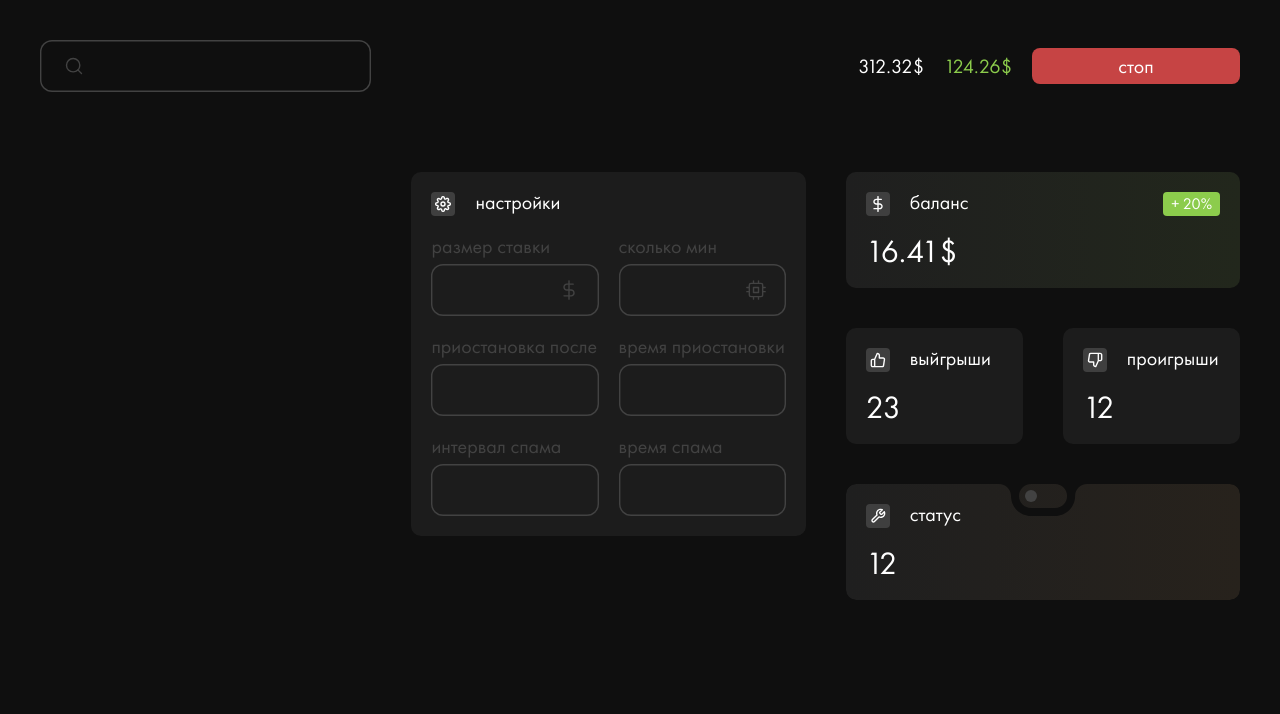
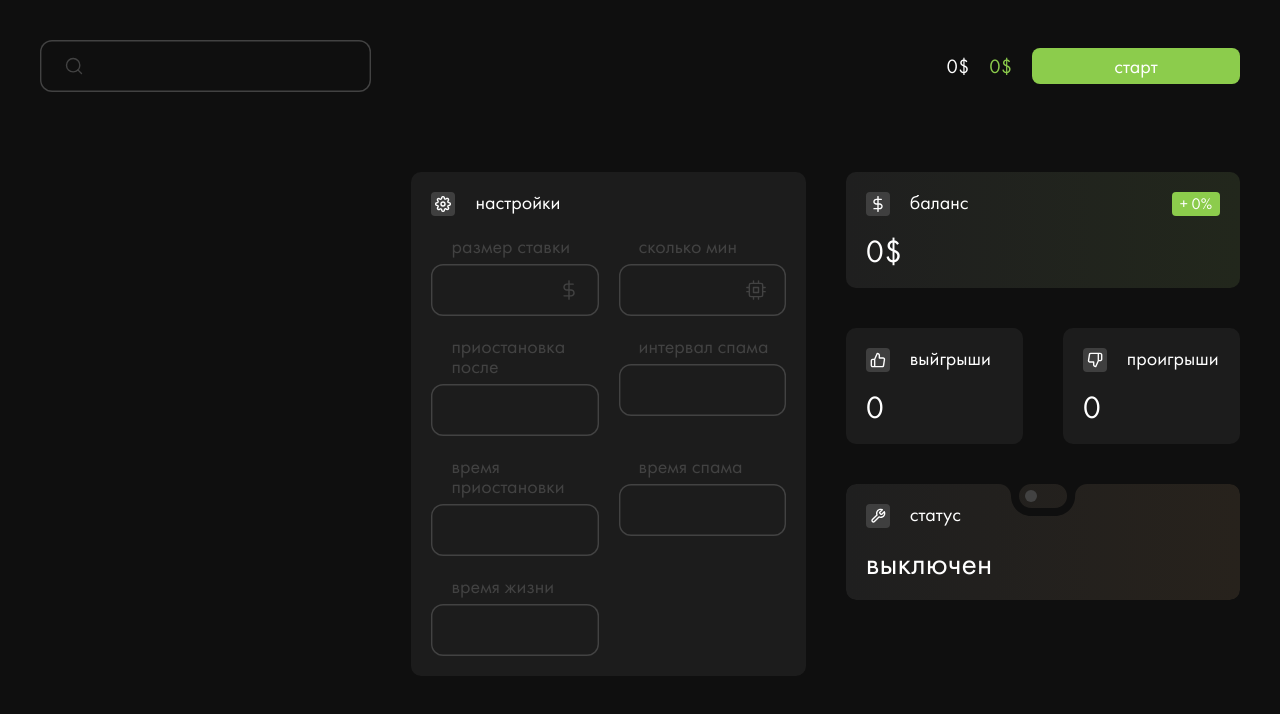
Before and after one commit to Nikonell/hacas-frontend, a SvelteKit app: page / in a window 1280 px wide. Shown: the top 714 px of the page. Built offline with nearby package versions, Linux system fonts and the light colour scheme; no server answers.

Commit message:
pre-final

```diff
--- a/src/components/Accounts.svelte
+++ b/src/components/Accounts.svelte
@@ -1,9 +1,9 @@
 <script lang="ts">
     import {type Account, AccountStatus} from "../data/accountsUI";
-    import {onMount} from "svelte";
     import {buttons} from "../data/PopupButtonsData";
     import PopupButtons from "./PopupButton.svelte";
     import {Socket} from "socket.io-client";
+    import type {GameState} from "../data/gameStateUI";
 
     interface Props {
         searchText: string;
@@ -13,6 +13,7 @@
         accounts: Account[];
         selectedAccountIDs: number[];
         accountsSocket: Socket;
+        gameState: GameState | undefined;
     }
 
     let {
@@ -22,7 +23,8 @@
         haveToDelete = $bindable(),
         accounts = $bindable(),
         selectedAccountIDs = $bindable(),
-        accountsSocket
+        accountsSocket,
+        gameState
     }: Props = $props()
 
     let addingTheAccount = $state(false);
@@ -45,27 +47,30 @@
         popupVisible = false;
     }
 
-    onMount(() => {
-        document.addEventListener("click", closePopup);
-    });
-
     const getFullName = (firstName: string, lastName: string) => {
         return firstName + (lastName ? ' ' + lastName : '');
     }
 
     const displayedAccounts = $derived({
-        active: accounts.filter(account => account.status === AccountStatus.ACTIVE &&
+        playing: accounts.filter(account => account.status === AccountStatus.ACTIVE && account.id === gameState?.inGameAccount && gameState?.started &&
             getFullName(account.firstName, account.lastName).toLowerCase().includes(searchText.toLowerCase())),
-        inactive: accounts.filter(account => account.status === AccountStatus.INACTIVE &&
+        waiting: accounts.filter(account => account.status === AccountStatus.ACTIVE && account.id != gameState?.inGameAccount && gameState?.started &&
+            getFullName(account.firstName, account.lastName).toLowerCase().includes(searchText.toLowerCase())),
+        active: accounts.filter(account => account.status === AccountStatus.ACTIVE && account.id != gameState?.inGameAccount && !gameState?.started &&
+            getFullName(account.firstName, account.lastName).toLowerCase().includes(searchText.toLowerCase())),
+        inactive: accounts.filter(account => account.status === AccountStatus.INACTIVE && account.id != gameState?.inGameAccount &&
             getFullName(account.firstName, account.lastName).toLowerCase().includes(searchText.toLowerCase())),
     });
 
     const getDefaultSelection = () => {
         const foundActive = accounts.find(account => account.status === AccountStatus.ACTIVE)
-        return foundActive ? [foundActive.id] : (accounts.length ? [1] : []);
+        return foundActive ? [foundActive.id] : (accounts.length ? [accounts[0].id] : []);
     }
 
-    $effect(() => {
+    $inspect(accounts);
+
+    accountsSocket.on("getAccounts", (data: { accounts: Account[] }) => {
+        accounts = data.accounts;
         selectedAccountIDs = getDefaultSelection();
     })
 
@@ -77,12 +82,12 @@
             const index = accounts.findIndex(account => account.id === selectedPopupAccountID);
             if (index === -1) return;
             console.log(selectedAccountIDs);
-            accountsSocket.emit("deleteAccount", selectedAccountIDs[0]);
+            accountsSocket.emit("deleteAccount", { id: selectedAccountIDs[0] });
         } else {
             selectedAccountIDs.forEach(selectedAccountID => {
                 const index = accounts.findIndex(account => account.id === selectedAccountID);
                 if (index === -1) return;
-                accountsSocket.emit("deleteAccount", selectedAccountID);
+                accountsSocket.emit("deleteAccount", { id: selectedAccountID });
             });
         }
 
@@ -95,6 +100,30 @@
             selectedAccountIDs = firstAvailable;
         } else if (selectedCopy.length > 1) {
             selectedAccountIDs = firstAvailable;
+        }
+    }
+
+    const getAccountBalance = (id: number) => {
+        if (!gameState) return;
+        if (gameState.stats && gameState.started) {
+            const balance: number = gameState.stats[id].currentBalance
+            return `$${balance === -1 ? 0 : balance}`
+        }
+    }
+
+    const getAccountPlus = (id: number) => {
+        if (!gameState) return;
+        if (gameState.stats && gameState.started) {
+            const balance: number = gameState.stats[id].currentBalance - gameState.stats[id].startBalance
+            return `${balance < 0 ? "-" : "+"}$${balance}`
+        }
+    }
+
+    const getAccountPlusColor = (id: number) => {
+        if (!gameState) return;
+        if (gameState.stats && gameState.started) {
+            const balance: number = gameState.stats[id].currentBalance - gameState.stats[id].startBalance;
+            return balance < 0 ? "#C64444" : "#8CCC4C";
         }
     }
 
@@ -128,7 +157,7 @@
     }
 </script>
 
-<svelte:document onmouseup={() => selectingMode = false} />
+<svelte:document onmouseup={() => selectingMode = false} onclick={closePopup} />
 
 {#snippet accountsDisplay(accounts: Account[])}
     {#each accounts as account}
@@ -147,14 +176,14 @@
            onmousemove={event => moveSelection(event, account)}
            ondragstart={event => event.preventDefault()}
         >
-            <div class="side-card-text">
+            <div class="side-card-text left-text">
                 <img src={account.avatarUrl} alt="account icon" />
                 <p class="account-card-name">{getFullName(account.firstName, account.lastName)}</p>
             </div>
-            {#if account.status === AccountStatus.ACTIVE}
+            {#if account.status === AccountStatus.ACTIVE && gameState}
                 <div class="side-card-text">
-                    <p class="account-card-balance">$16.41</p>
-                    <p class="account-card-plus">+$20.32</p>
+                    <p class="account-card-balance">{getAccountBalance(account.id)}</p>
+                    <p class="account-card-plus" style="--color: {getAccountPlusColor(account.id)}">{getAccountPlus(account.id)}</p>
                 </div>
             {/if}
         </a>
@@ -171,8 +200,13 @@
     }}}>
 {/if}
 
+{@render accountsDisplay(displayedAccounts.playing)}
+{#if displayedAccounts.waiting.length && displayedAccounts.playing.length}
+    <p class="inactive-separator">в очереди</p>
+{/if}
+{@render accountsDisplay(displayedAccounts.waiting)}
 {@render accountsDisplay(displayedAccounts.active)}
-{#if displayedAccounts.inactive.length && displayedAccounts.active.length}
+{#if displayedAccounts.inactive.length && (displayedAccounts.active.length || displayedAccounts.waiting.length)}
     <p class="inactive-separator">неактивные</p>
 {/if}
 {@render accountsDisplay(displayedAccounts.inactive)}
@@ -240,7 +274,7 @@
   }
 
   .account-card-plus {
-    color: #8CCC4C;
+    color: var(--color);
   }
 
   .selected {
@@ -283,4 +317,8 @@
     box-shadow: inset 0 0 0 1.4px #525252;
     outline: none;
   }
+
+  .left-text {
+    padding-right: 20px;
+  }
 </style>
--- a/src/components/Card.svelte
+++ b/src/components/Card.svelte
@@ -8,6 +8,7 @@
         title: string;
         text?: string;
         tip?: string;
+        tipColor?: string;
         children?: Snippet;
     }
 
@@ -16,6 +17,7 @@
         title,
         text,
         tip,
+        tipColor,
         children
     }: Props = $props()
 
@@ -27,7 +29,7 @@
         <p>{title}</p>
     </div>
     {#if tip}
-        <p class="tip">{tip}</p>
+        <p class="tip" style="background-color: {tipColor}">{tip}</p>
     {/if}
 </div>
 {#if text}
--- a/src/components/TextInput.svelte
+++ b/src/components/TextInput.svelte
@@ -1,7 +1,7 @@
 <script lang="ts">
     import type {Socket} from "socket.io-client";
-    import type {Account} from "../data/accountsUI";
-    import type {FormEventHandler, KeyboardEventHandler} from "svelte/elements";
+    import {type Account, AccountStatus} from "../data/accountsUI";
+    import type {FormEventHandler} from "svelte/elements";
 
     interface Props {
         stringInput?: string
@@ -11,39 +11,37 @@
         style?: string
         accountsSocket?: Socket
         selected?: Account
+        onInputChange?: () => void
     }
 
     let {
-        stringInput,
+        stringInput = $bindable(),
         numberValue = $bindable(),
         text,
         addonText,
         style,
         accountsSocket,
-        selected
+        selected,
+        onInputChange
     }: Props = $props()
 
     $effect(() => {
         if (stringInput && accountsSocket) {
-            if (!addonText) {
-                numberValue = Number(stringInput.trim());
-            }
-            if (addonText && stringInput.includes(addonText)) {
-                numberValue = Number(stringInput.trim().slice(0, -addonText.length - 1));
-            }
-            if (addonText && !stringInput.includes(addonText)) {
-                numberValue = Number(stringInput.trim());
-            }
+            numberValue = parseInt(stringInput)
+            if (selected?.status === AccountStatus.ACTIVE) return;
             accountsSocket.emit("updateAccount", selected);
         }
-        if (numberValue) {
-            stringInput = numberValue.toString()
+        if (stringInput === "") {
+            numberValue = undefined;
+        } else if (numberValue) {
+            stringInput = numberValue.toString();
         }
     })
 
     let focus: boolean = $state(false);
 
     const handleKeydown: FormEventHandler<HTMLInputElement> = event => {
+        onInputChange?.()
         if (!addonText) return;
         if (accountsSocket && event.data && !event.currentTarget.value.endsWith(` ${addonText}`)) {
             event.currentTarget.value = event.currentTarget.value.trim() + ` ${addonText}`;
@@ -64,6 +62,7 @@
 
 <style lang="scss">
   p {
+    padding-left: 20px;
     font-size: 20px;
     line-height: 20px;
     color: #424242;
@@ -76,7 +75,7 @@
     box-shadow: inset 0 0 0 1.4px #424242;
     color: white;
     padding-inline: var(--padding, 20px);
-    margin: var(--margin, 8px 0 20px 0);
+    margin: var(--margin, 8px 0 0 0);
     background: var(--background, none);
     background-size: 20px;
 
--- a/src/data/CardsData.ts
+++ b/src/data/CardsData.ts
@@ -6,8 +6,8 @@ import toolIcon from "../cards/tool.svg";
 
 export const createCards = (textInputs: any) => [
     { class: "large-box", icon: settingsIcon, title: "настройки", content: textInputs },
-    { class: "small-box top", icon: balanceIcon, title: "баланс", text: "16.41$", tip: "+ 20%" },
-    { class: "small-box middle-left", icon: likeIcon, title: "выйгрыши", text: "23" },
-    { class: "small-box middle-right", icon: dislikeIcon, title: "проигрыши", text: "12" },
-    { class: "small-box bottom", icon: toolIcon, title: "статус", text: "12", toggle: true }
+    { class: "small-box top", icon: balanceIcon, title: "баланс", text: "0$", tip: "+ 0%", tipColor: "" },
+    { class: "small-box middle-left", icon: likeIcon, title: "выйгрыши", text: "0" },
+    { class: "small-box middle-right", icon: dislikeIcon, title: "проигрыши", text: "0" },
+    { class: "small-box bottom", icon: toolIcon, title: "статус", text: "выключен", toggle: true }
 ];
--- a/src/data/TextInputsData.ts
+++ b/src/data/TextInputsData.ts
@@ -4,7 +4,8 @@ export const createTextInputs = ({
                                      timeoutLoss,
                                      timeoutPeriod,
                                      spamInterval,
-                                     spamTime
+                                     spamTime,
+                                     lifeTime,
                                  }: {
     bet: { get: () => number; set: (value: number) => void };
     minesCount: { get: () => number; set: (value: number) => void };
@@ -12,6 +13,7 @@ export const createTextInputs = ({
     timeoutPeriod: { get: () => number; set: (value: number) => void };
     spamInterval: { get: () => number; set: (value: number) => void };
     spamTime: { get: () => number; set: (value: number) => void };
+    lifeTime: { get: () => number; set: (value: number) => void };
 }) => {
     const createInput = (get: () => number, set: (value: number) => void, text: string, style: string = '', addonText: string = '') => ({
         get inputText() {
@@ -27,10 +29,11 @@ export const createTextInputs = ({
 
     return [
         createInput(bet.get, bet.set, "размер ставки", "--background:url('/accounts/buttons/dollar-sign.svg') no-repeat right 20px center; --padding:20px 60px"),
+        createInput(minesCount.get, minesCount.set, "сколько мин", "--background:url('/accounts/buttons/cpu.svg') no-repeat right 20px center; --padding:20px 60px"),
         createInput(timeoutLoss.get, timeoutLoss.set, "приостановка после"),
         createInput(spamInterval.get, spamInterval.set, "интервал спама", "--margin:8px 0 0"),
-        createInput(minesCount.get, minesCount.set, "сколько мин", "--background:url('/accounts/buttons/cpu.svg') no-repeat right 20px center; --padding:20px 60px"),
         createInput(timeoutPeriod.get, timeoutPeriod.set, "время приостановки", '', 'мин.'),
-        createInput(spamTime.get, spamTime.set, "время спама", "--margin:8px 0 0", 'мс.')
+        createInput(spamTime.get, spamTime.set, "время спама", "--margin:8px 0 0", 'мс.'),
+        createInput(lifeTime.get, lifeTime.set, "время жизни", "--margin:8px 0 0", 'ч.')
     ];
 }
--- /dev/null
+++ b/src/data/accountStatsUI.ts
@@ -0,0 +1,6 @@
+export interface AccountStats {
+    wins: number;
+    losses: number;
+    startBalance: number;
+    currentBalance: number;
+}
--- /dev/null
+++ b/src/data/gameStateUI.ts
@@ -0,0 +1,12 @@
+import type {AccountStats} from "./accountStatsUI";
+
+export interface GameState {
+    started: boolean;
+    startTime?: Date;
+    inGameAccount?: number;
+    stats?: Record<number, AccountStats>;
+    nextAccountTime?: Date;
+    nextStepTime?: Date;
+    lossesRow?: number;
+    timeoutEnd?: Date;
+}
--- a/src/routes/+page.svelte
+++ b/src/routes/+page.svelte
@@ -7,17 +7,21 @@
     import Card from "../components/Card.svelte";
     import {createTextInputs} from "../data/TextInputsData";
     import {createCards} from "../data/CardsData";
+    import {onMount} from "svelte";
+    import type {GameState} from "../data/gameStateUI";
+    import type {MouseEventHandler} from "svelte/elements";
 
     let accounts: Account[] = $state([]);
 
     const apiUrl = import.meta.env.VITE_WS_BASE_URL;
-    const accountsSocket: Socket = io(apiUrl + "/accounts", {transports: ["websocket"]});
-    const gameStateSocket: Socket = io(apiUrl + "/gameState", {transports: ["websocket"]});
+    const accountsSocket: Socket = io(apiUrl + "/accounts", {transports: ["websocket"], autoConnect: false});
+    const gameStateSocket: Socket = io(apiUrl + "/gameState", {transports: ["websocket"], autoConnect: false});
+
+    onMount(() => {
+        window.accountsSocket = accountsSocket;
+    })
 
     accountsSocket.emit("getAccounts");
-    accountsSocket.on("getAccounts", (data: { accounts: Account[] }) => {
-        accounts = data.accounts;
-    })
 
     accountsSocket.on("createAccount", (data: { id: number, account: Account }) => {
         accounts.push(data.account);
@@ -33,6 +37,66 @@
         accounts.splice(accountToRemove, 1);
     })
 
+    let gameIsActive: boolean = $state(false);
+
+    const getStartButtonText = () => {
+        if (gameIsActive) return "стоп"
+        else return "старт"
+    }
+
+
+    let selected: Account | undefined = $derived(accounts.find(account => account.id === selectedAccountIDs[0]))
+
+    onMount(() => {
+        accountsSocket.connect()
+        setTimeout(() => gameStateSocket.connect(), 100)
+    })
+
+    let gameState: GameState | undefined = $state()
+
+    gameStateSocket.on("updateState", (data: GameState | { state: GameState } ) => {
+        const state = 'state' in data ? data.state : data;
+
+        gameState = state;
+
+        globalBalance = 0;
+        globalPlus = 0;
+        if (state.stats) {
+            Object.values(state.stats).forEach(o => {
+                globalBalance = globalBalance + o.currentBalance;
+                globalPlus = globalPlus + o.startBalance;
+            });
+            if (globalBalance < 0) {
+                globalBalance = 0
+                globalPlus = 0
+            }
+            globalPlus = globalBalance - globalPlus;
+        }
+
+        if (selected && state.stats?.[selected.id] && state.started) {
+            const stats = state.stats[selected.id]
+            const { currentBalance } = stats
+
+            const balanceCard = cards.find(card => card.title === "баланс")!
+
+            balanceCard.text = `${currentBalance === -1 ? 0 : currentBalance}$`;
+
+            const balancePercent = (currentBalance * 100) / stats.startBalance - 100
+            const balancePositive: boolean = balancePercent > 0;
+            balanceCard.tipColor = balancePositive ? "#8CCC4C" : "#C64444"
+            let startSym: string = balancePositive ? "+" : "-"
+
+            balanceCard.tip = `${startSym} ${balancePercent}$`;
+
+            const winsCard = cards.find(card => card.title === "выйгрыши")!
+            const lossesCard = cards.find(card => card.title === "проигрыши")!
+            winsCard.text = `${stats.wins}`;
+            lossesCard.text = `${stats.losses}`;
+        }
+
+        gameIsActive = state?.started;
+    })
+
     let searchText: string = $state("");
     let countOfSelectedAccounts: number = $state(0);
     let selectingMode: boolean = $state(false);
@@ -43,8 +107,6 @@
         return firstName + (lastName ? ' ' + lastName : '');
     }
 
-    let selected: Account | undefined = $derived(accounts.find(account => account.id === selectedAccountIDs[0]))
-
     function createNumberInput<K extends keyof Account>(key: K) {
         return {
             get: () => selected?.[key] ?? 0,
@@ -54,6 +116,9 @@
         };
     }
 
+    let globalBalance: number = $state(0)
+    let globalPlus: number = $state(0)
+
     const textInputs = createTextInputs({
         bet: createNumberInput("bet"),
         minesCount: createNumberInput("minesCount"),
@@ -61,25 +126,63 @@
         timeoutPeriod: createNumberInput("timeoutPeriod"),
         spamInterval: createNumberInput("spamInterval"),
         spamTime: createNumberInput("spamTime"),
+        lifeTime: createNumberInput("lifeTime")
     });
 
-    const cards = createCards(textInputs)
+    const cards = $state(createCards(textInputs))
 
-    let statusChecker: boolean = $state(false);
+    let statusBoolean: boolean = $state(false);
+
     $effect(() => {
+        if (!selected) return;
+        statusBoolean = selected.status === AccountStatus.ACTIVE;
+        selected.status = statusBoolean ? AccountStatus.ACTIVE : AccountStatus.INACTIVE;
+
+        const card = cards.find(card => card.toggle);
+
+        if (!card) return;
+
+        if (statusBoolean) {
+            if (!gameIsActive) {
+                card.text = "включен";
+            } else {
+                card.text = (selected.id === gameState?.inGameAccount) ? "в игре" : "в ожидании";
+            }
+        } else {
+            card.text = "выключен";
+        }
+    });
+
+    const onInputChange = () => {
+        if (!selected) return;
+        selected.status = AccountStatus.INACTIVE;
+        accountsSocket.emit("updateAccount", selected);
+    }
+
+    function toggleStatus() {
+        statusBoolean = !statusBoolean;
+
         if (selected) {
-            if (statusChecker) {
-                selected.status = AccountStatus.ACTIVE;
-                accountsSocket.emit("updateAccount", selected);
-            }
+            selected.status = statusBoolean ? AccountStatus.ACTIVE : AccountStatus.INACTIVE;
+            accountsSocket.emit("updateAccount", selected);
         }
-    })
+    }
+
+    const gameStateChanger: MouseEventHandler<HTMLButtonElement> = () => {
+        gameIsActive = !gameIsActive;
+        if (gameIsActive) {
+            gameStateSocket.emit("startGame");
+        } else {
+            gameStateSocket.emit("stopGame");
+        }
+    }
+
 </script>
 
 <aside>
-    <TextInput stringInput={searchText} --background="url('/accounts/buttons/search.svg') no-repeat 24px center" --margin="0 0 20px 0" --padding="68px 20px" />
-    <Accounts {searchText} bind:countOfSelectedAccounts={countOfSelectedAccounts} bind:selectingMode={selectingMode}
-              bind:haveToDelete={haveToDelete} bind:accounts={accounts} bind:selectedAccountIDs={selectedAccountIDs} {accountsSocket} />
+    <TextInput bind:stringInput={searchText} --background="url('/accounts/buttons/search.svg') no-repeat 24px center" --margin="0 0 20px 0" --padding="68px 20px" />
+    <Accounts {searchText} bind:countOfSelectedAccounts bind:selectingMode
+              bind:haveToDelete bind:accounts bind:selectedAccountIDs {accountsSocket} {gameState} />
 </aside>
 
 <section>
@@ -96,9 +199,9 @@
         </div>
 
         <div class="header-things header-information">
-            <p>312.32$</p>
-            <p style="color: #8CCC4C">124.26$</p>
-            <button class="functional-button stop-game">стоп</button>
+            <p>{`${globalBalance}$`}</p>
+            <p style="color: #8CCC4C">{`${globalPlus}$`}</p>
+            <button class:gameIsActive class="functional-button stop-game" onclick={gameStateChanger}>{getStartButtonText()}</button>
         </div>
     </div>
     <div class="account-info">
@@ -110,21 +213,17 @@
     <div class="account-cards">
         {#each cards as card}
             <div class={card.class}>
-                <Card icon={card.icon} title={card.title} text={card.text} tip={card.tip}>
+                <Card icon={card.icon} title={card.title} text={card.text} tip={card.tip} tipColor={card.tipColor} >
                     {#if card.content}
                         <div class="text-inputs">
                             {#each card.content as textInput}
-                                {#if textInput.addonText.length}
-                                    <TextInput bind:numberValue={textInput.inputText} text={textInput.text} addonText={textInput.addonText} style={textInput.style} {accountsSocket} {selected} />
-                                {:else}
-                                    <TextInput bind:numberValue={textInput.inputText} text={textInput.text} style={textInput.style} {accountsSocket} {selected} />
-                                {/if}
+                                <TextInput bind:numberValue={textInput.inputText} text={textInput.text} addonText={textInput.addonText || undefined} style={textInput.style} {accountsSocket} {selected} {onInputChange} />
                             {/each}
                         </div>
                     {/if}
                     {#if card.toggle}
                         <label class="toggle">
-                            <input type="checkbox" bind:checked={statusChecker} />
+                            <input type="checkbox" bind:checked={statusBoolean} onchange={toggleStatus} />
                             <span class="slider"></span>
                         </label>
                     {/if}
@@ -190,7 +289,11 @@
     }
 
     .stop-game {
-      background-color: #C64444;
+      background-color: #8CCC4C;
+
+      &.gameIsActive {
+        background-color: #C64444;
+      }
     }
 
     .account-info {
@@ -212,10 +315,8 @@
     .account-cards {
       display: grid;
       grid-template-columns: 1fr 1fr;
-      grid-template-rows: auto auto auto;
+      grid-template-rows: 116px 116px;
       gap: 40px;
-      width: 100%;
-      height: 250px;
     }
 
     .large-box {
@@ -267,8 +368,10 @@
     }
 
     .text-inputs {
-      column-count: 2;
-      column-gap: 20px;
+      display: grid;
+      grid-template-columns: 1fr 1fr;
+      grid-template-rows: auto auto auto;
+      gap: 20px;
     }
 
     .bottom {
```
